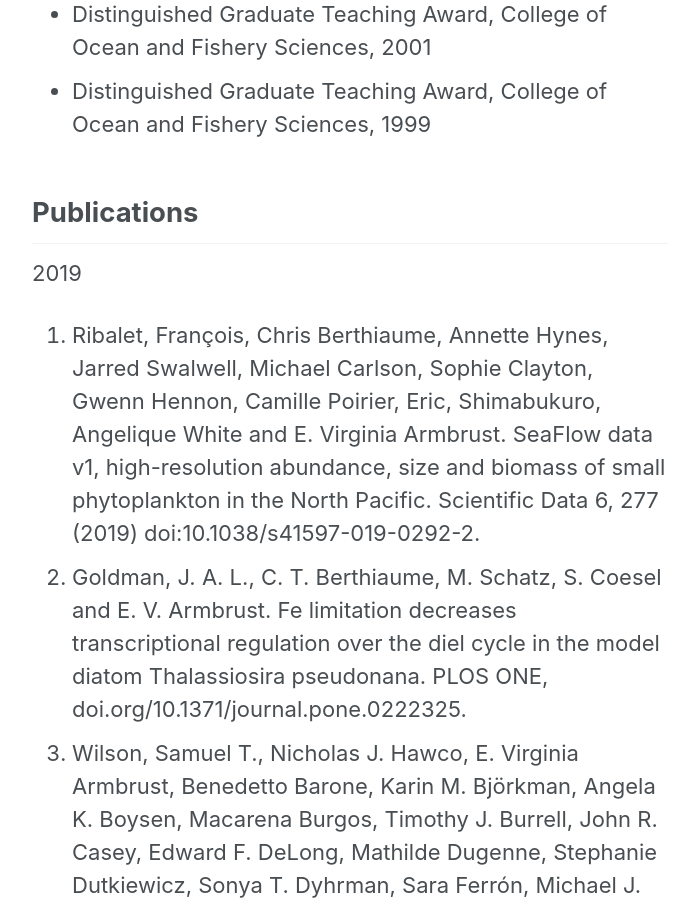
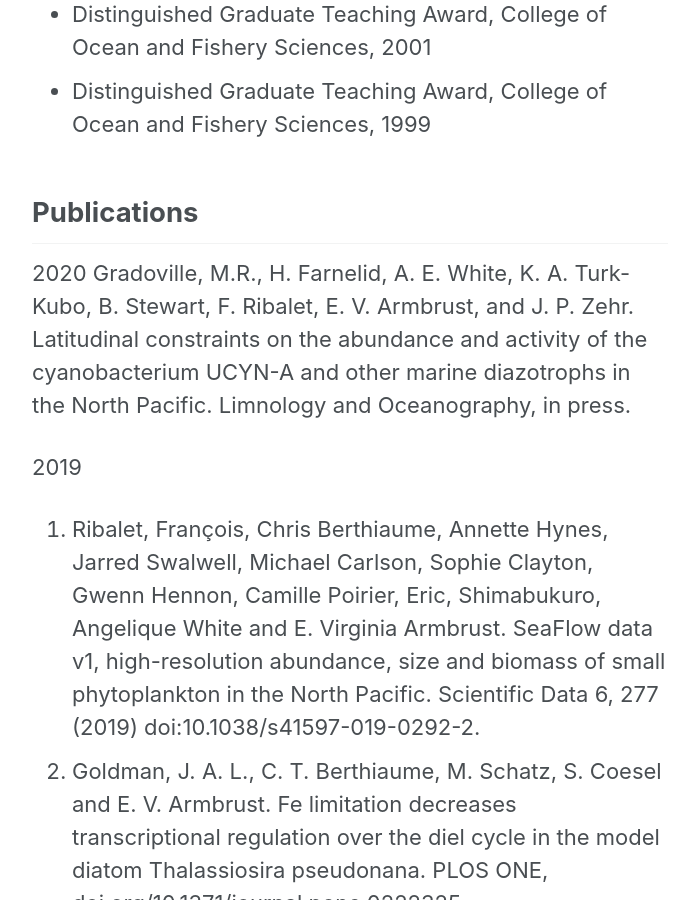
Before and after one commit to armbrustlab/armbrustlab.github.io, a Jekyll site: the page built from collections/_people/armbrust.md, in a window 1280 px wide and 900 px high, scrolled down 2906 px. Shown: the whole window, without its empty margins (290-989 px from the left). Built offline with Jekyll 4.4.1, drawn with Linux system fonts in a browser that asks for light colours; nearby versions of some CDN libraries.

Commit message:
Update armbrust.md

```diff
--- a/collections/_people/armbrust.md
+++ b/collections/_people/armbrust.md
@@ -39,6 +39,9 @@ Phytoplankton are the main focus of research in our lab. These organisms are res
 * Distinguished Graduate Teaching Award, College of Ocean and Fishery Sciences, 1999
 
 ## Publications
+2020
+Gradoville, M.R., H. Farnelid, A. E. White, K. A. Turk-Kubo, B. Stewart, F. Ribalet, E. V. Armbrust, and J. P. Zehr. Latitudinal constraints on the abundance and activity of the cyanobacterium UCYN-A and other marine diazotrophs in the North Pacific. Limnology and Oceanography, in press.
+
 2019
 1. Ribalet, François, Chris Berthiaume, Annette Hynes, Jarred Swalwell, Michael Carlson, Sophie Clayton, Gwenn Hennon, Camille Poirier, Eric, Shimabukuro, Angelique White and E. Virginia Armbrust.  SeaFlow data v1, high-resolution abundance, size and biomass of small phytoplankton in the North Pacific. Scientific Data 6, 277 (2019) doi:10.1038/s41597-019-0292-2.
 1. Goldman, J. A. L., C. T. Berthiaume, M. Schatz, S. Coesel and E. V. Armbrust.  Fe limitation decreases transcriptional regulation over the diel cycle in the model diatom Thalassiosira pseudonana. PLOS ONE, doi.org/10.1371/journal.pone.0222325.
```
